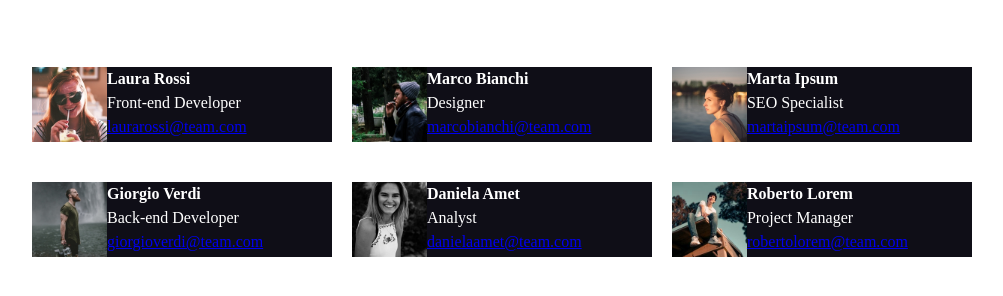
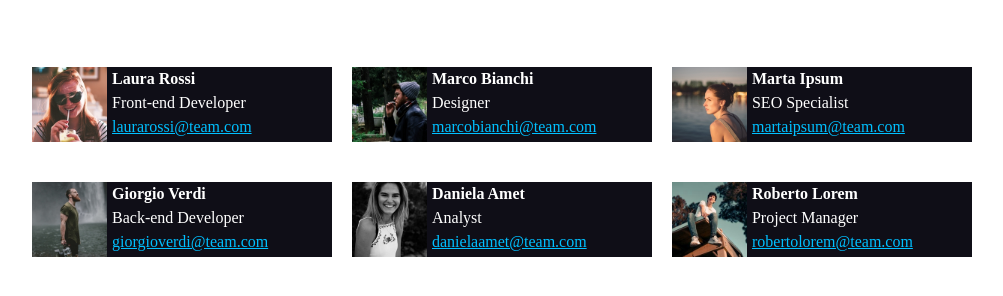
Before and after one commit to albertoBarl/html-css-float-cards, a plain HTML site: page index.html in a window 1280 px wide. Shown: the part 172-468 px from the top of the page, without its empty margins (138-1141 px from the left). Drawn offline with Linux system fonts and the light colour scheme; a web font is replaced by a local one.

Commit message:
fixed padding issues, job done

```diff
--- a/css/style.css
+++ b/css/style.css
@@ -33,6 +33,10 @@ img{
     float: left;
 }
 
+a{
+    color: rgb(1, 192, 255);
+}
+
 .row .col{
     float: left;
     width: calc(100% / 3 - 20px);
@@ -44,4 +48,6 @@ img{
 .infos{
     line-height: 1.5;
     vertical-align:top;
+    float: left;
+    padding-left: 5px;
 }
```
Also changed, not shown: index.html (+6 -7 lines).
